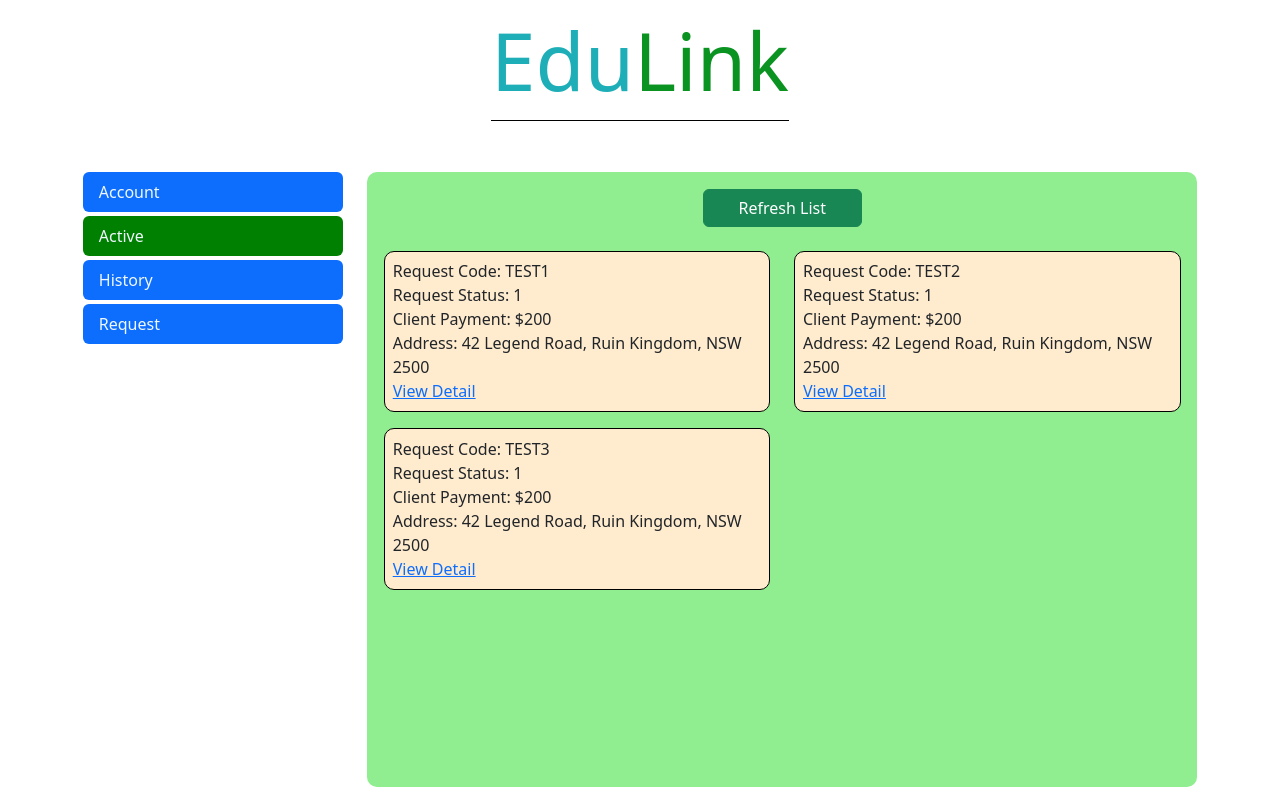
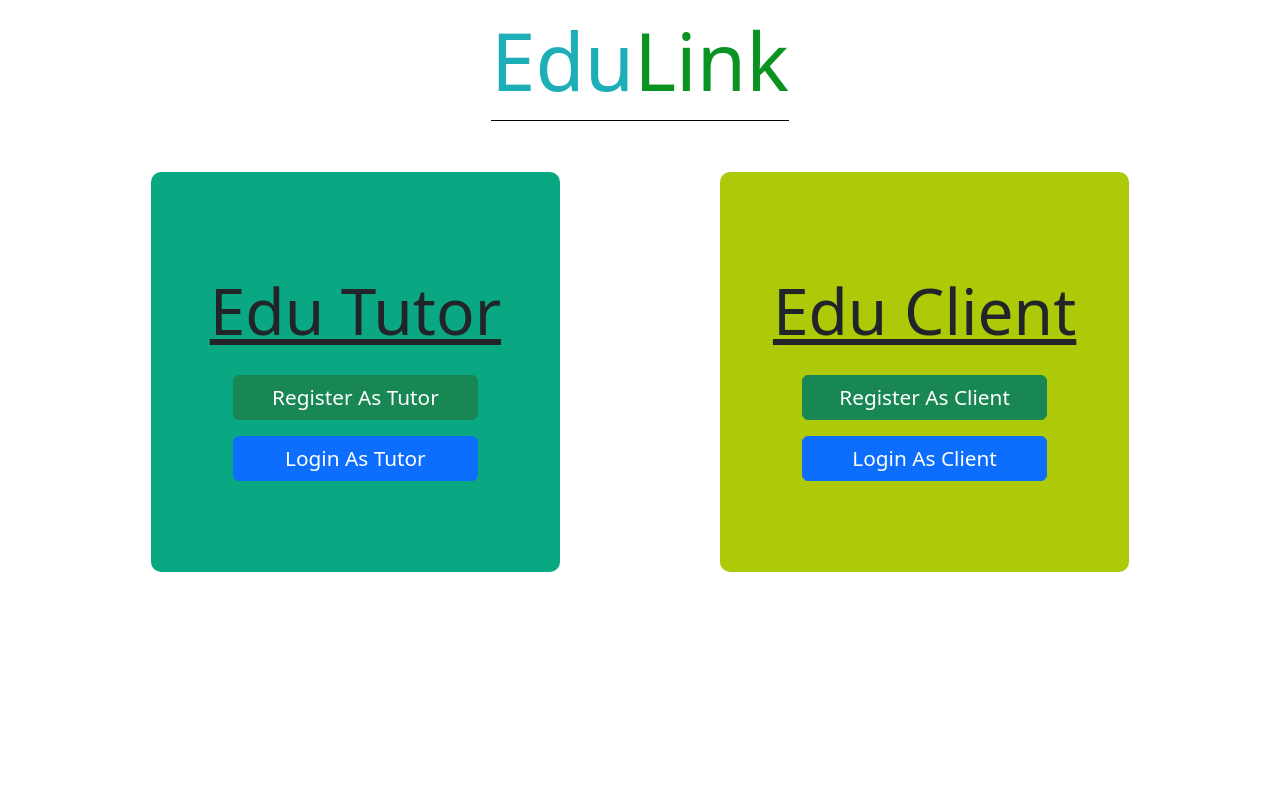
Before and after one commit to Tiadus/EduLink-Frontend, a React (Create React App) app: page / in a window 1280 px wide. Built offline with nearby package versions, Linux system fonts and the light colour scheme.

Commit message:
[frontend] refactor: Login & Register
Move Login & Register features from pages to
component bundled in LoginRegister to avoid
redundant navigation on landing page.

```diff
--- a/src/App.js
+++ b/src/App.js
@@ -3,14 +3,16 @@ import 'bootstrap/dist/css/bootstrap.min.css';
 import "./components/componentStyle.css"
 import "./App.css";
 import { Container } from "react-bootstrap";
-import Login from "./pages/Login";
-import Register from "./pages/Register";
 import Main from "./pages/Main";
-import { useEffect } from "react";
+import { useEffect, useState } from "react";
 import BookTutor from "./pages/BookTutor";
 import Order from "./pages/Order";
+import { useSelector } from 'react-redux';
 
 function App() {
+  const userCode = useSelector((state) => state.user.userCode); //Used to distinguishe between customers
+  const userType = useSelector((state) => state.user.isAdmin); //Used to distinguishe between customer and admin
+
   useEffect(() => {
   }, [])
 
@@ -26,8 +28,6 @@ function App() {
         <Container className="content">
           <Routes>
             <Route index element={<Main/>}></Route>
-            <Route path="/login" element={<Login/>}/>
-            <Route path="/register" element={<Register/>}/>
             <Route path="/booking" element={<BookTutor/>}/>
             <Route path="/order" element={<Order/>}/>
           </Routes>
--- a/src/pages/Login.js
+++ b/src/components/Login.js
@@ -12,7 +12,7 @@ const Login = (props) => {
     const navigate = useNavigate()
 
     const handleRegister = () => {
-        navigate("/register")
+        props.setLoginRegisterController(false);
     }
 
     const openLogin = (event) => {
--- /dev/null
+++ b/src/components/LoginRegister.js
@@ -0,0 +1,15 @@
+import Login from "./Login";
+import Register from "./Register";
+import { useState } from "react";
+
+const LoginRegister = () => {
+    const [loginRegisterController, setLoginRegisterController] = useState(true);
+    return(
+        <div>
+            {loginRegisterController === true && <Login setLoginRegisterController={setLoginRegisterController}/>}
+            {loginRegisterController === false && <Register setLoginRegisterController={setLoginRegisterController}/>}
+        </div>
+    )
+}
+
+export default LoginRegister;
--- a/src/pages/Register.js
+++ b/src/components/Register.js
@@ -2,7 +2,7 @@ import { Form, Modal, Row, Col, Button, InputGroup } from "react-bootstrap";
 import "./Register.css"
 import { useState } from "react";
 
-const Register = () => {
+const Register = (props) => {
     const [openPayment, setOpenPayment] = useState(false);
     const [showNotice, setShowNotice] = useState(false);
 
@@ -120,6 +120,7 @@ const Register = () => {
 
     return (
         <div>
+            <Button variant="danger" onClick={() => {props.setLoginRegisterController(true)}} style={{float: "right"}}>Back</Button>
             {importantNotice()}
             {informationForm()}
             {openPayment === true && paymentForm()}
--- a/src/pages/Main.js
+++ b/src/pages/Main.js
@@ -1,12 +1,18 @@
 import { Nav, Tab, Row, Col } from "react-bootstrap"
 import "./Main.css"
-import { useState } from "react"
+import { useEffect, useState } from "react"
+import LoginRegister from "../components/LoginRegister"
 import Account from "../components/Account"
 import Active from "../components/Active"
 import History from "../components/History"
 import Request from "../components/Request"
+import { useNavigate } from "react-router-dom"
+import { useSelector } from 'react-redux';
 
 const Main = () => {
+    const userCode = useSelector((state) => state.user.userCode); //Used to distinguishe between customers
+    const userType = useSelector((state) => state.user.isAdmin); //Used to distinguishe between customer and admin
+
     const [mainController, setMainController] = useState({
         account: false,
         active: true,
@@ -33,6 +39,7 @@ const Main = () => {
         setMainController(controller);
     }
 
+    const content = () => {
         return (
             <Tab.Container defaultActiveKey={"active"}>
                 <Row style={{height:"100%"}}>
@@ -63,4 +70,12 @@ const Main = () => {
         )
     }
 
+    return (
+        <div>
+            {(userCode === 0 || userType === "") && <LoginRegister/>}
+            {userCode !== 0 && userType !== "" && content()}
+        </div>
+    )
+}
+
 export default Main
```
Also changed, not shown: src/components/Login.css (renamed from src/pages/Login.css), src/components/Register.css (renamed from src/pages/Register.css). Lines whose indentation alone changed are shown as unchanged.
